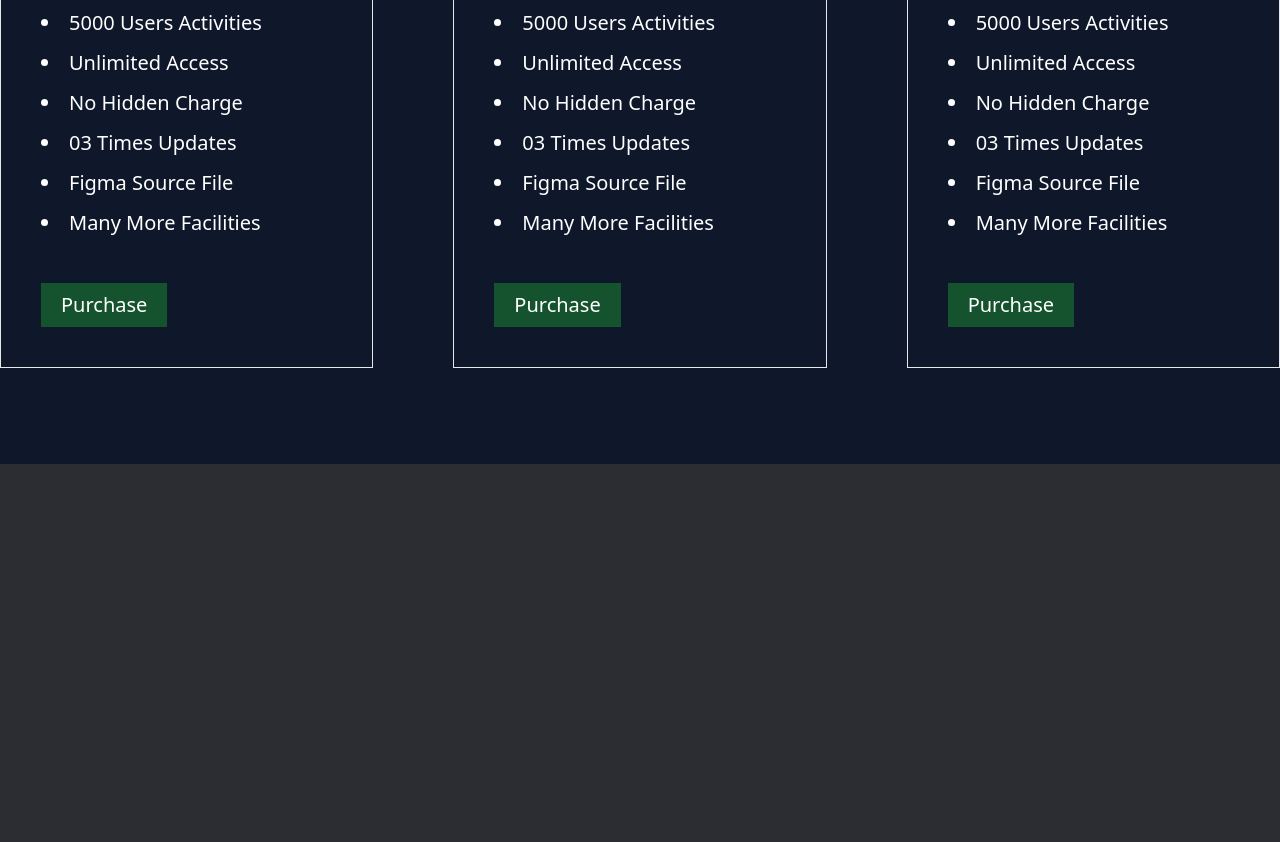
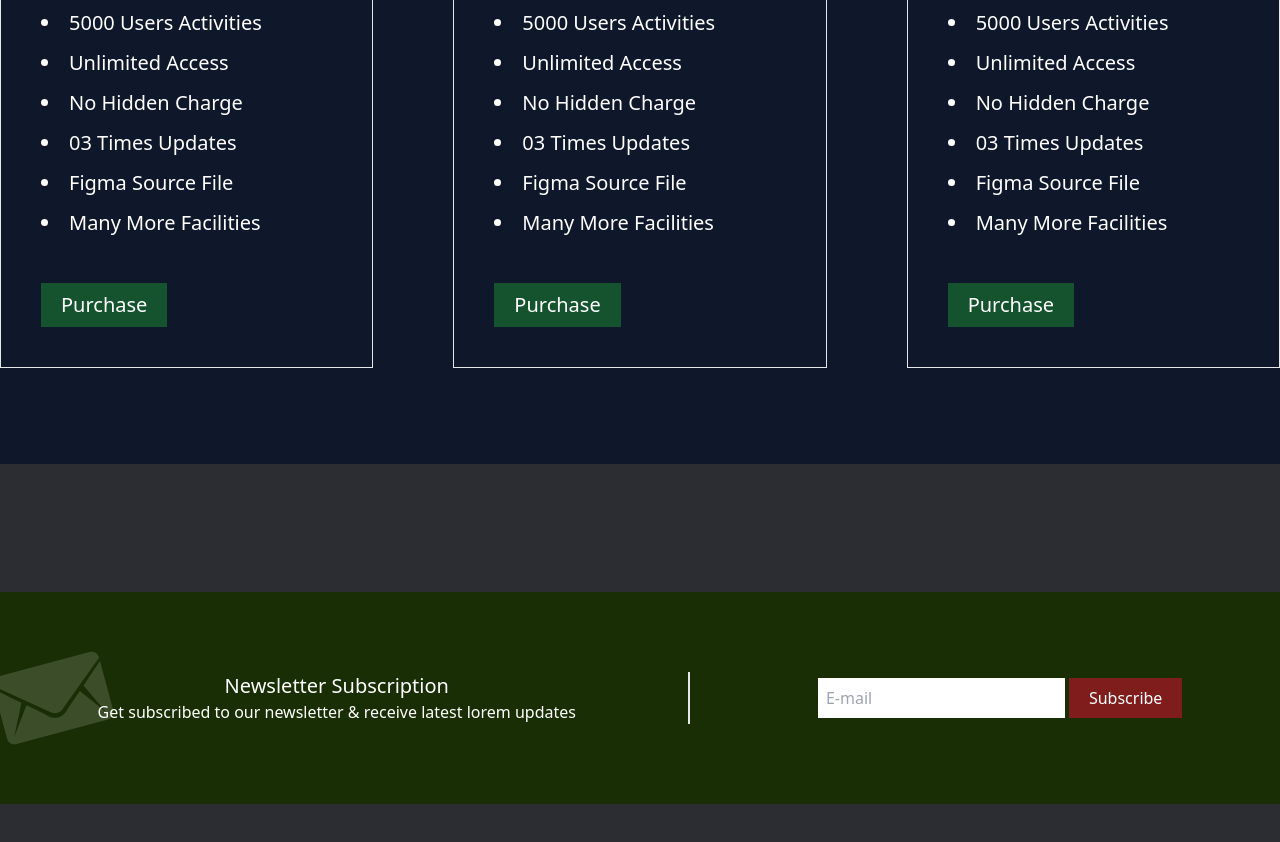
Before and after one commit to janifarjesmin/first-tailwind-projects, a website built with Vite: page index.html in a window 1280 px wide. Shown: the part 3397-4239 px from the top of the page. Before the commit the page ends 3941 px from the top, so only its background shows below. Built offline with nearby package versions, Linux system fonts and the light colour scheme.

Commit message:
subscribe section

```diff
--- a/index.html
+++ b/index.html
@@ -209,6 +209,21 @@
             </div>
         </section>
 
+
+        <section class="bg-lime-950 my-10 sm:my-16 md:my-20 lg:my-32 py-10 sm:py-16 md:py-20 bg-no-repeat bg-left " style="background-image: url(images/subscribe-bg.png);" >
+            <div class="sm:flex justify-center items-center text-white gap-10 sm:gap-16 md:gap-20 lg:gap-32 ">
+                <div class="text-center mb-10 sm:mb-0 sm:border-r-2 sm:pr-28">
+                    <h2 class="text-xl"> Newsletter Subscription </h2>
+                    <p> Get subscribed to our newsletter & receive latest lorem updates </p>
+                </div>
+
+                <div class="flex justify-center items-center gap-1">
+                    <input class="h-10 border-none px-2 " type="email" placeholder="E-mail">
+                    <button class="bg-red-900 px-5 py-2 hover:bg-red-600 transition"> Subscribe </button>
+                </div>
+            </div>
+        </section>
+
     </main>
 
 </body>
```
